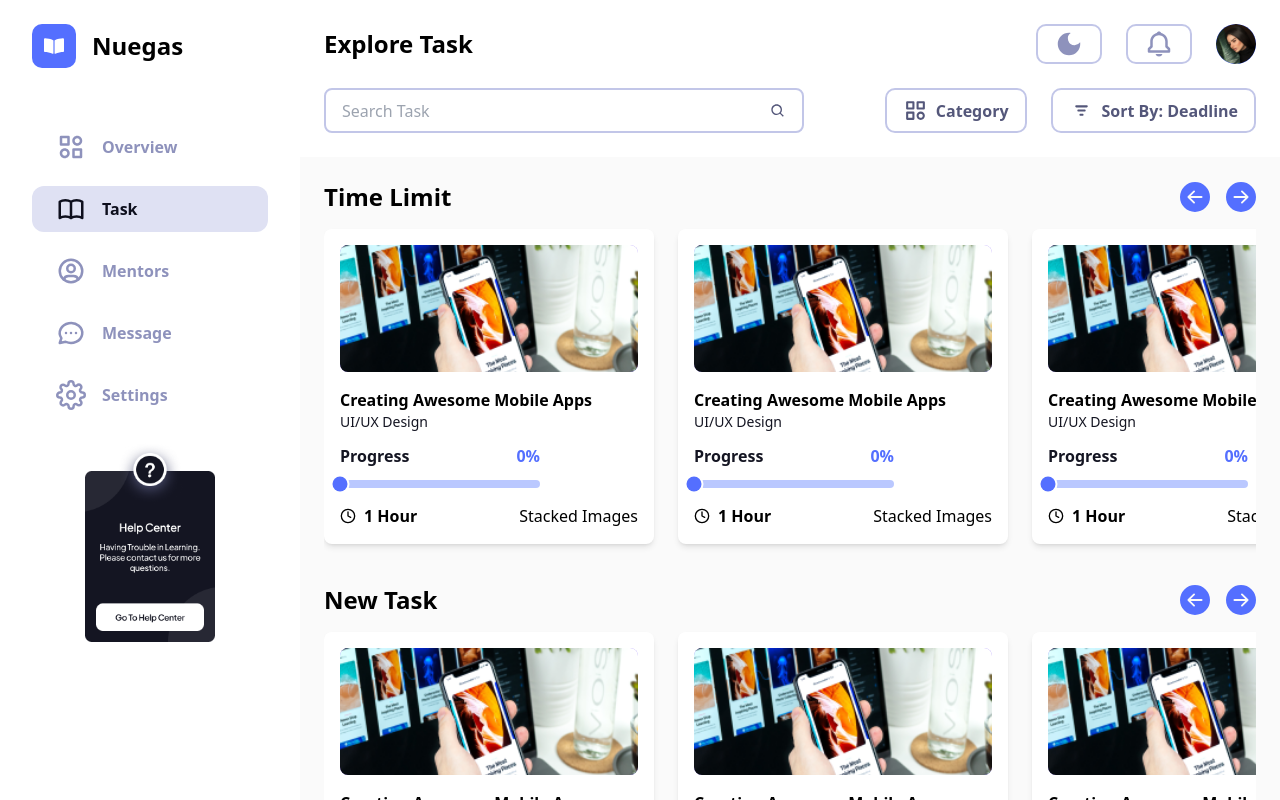
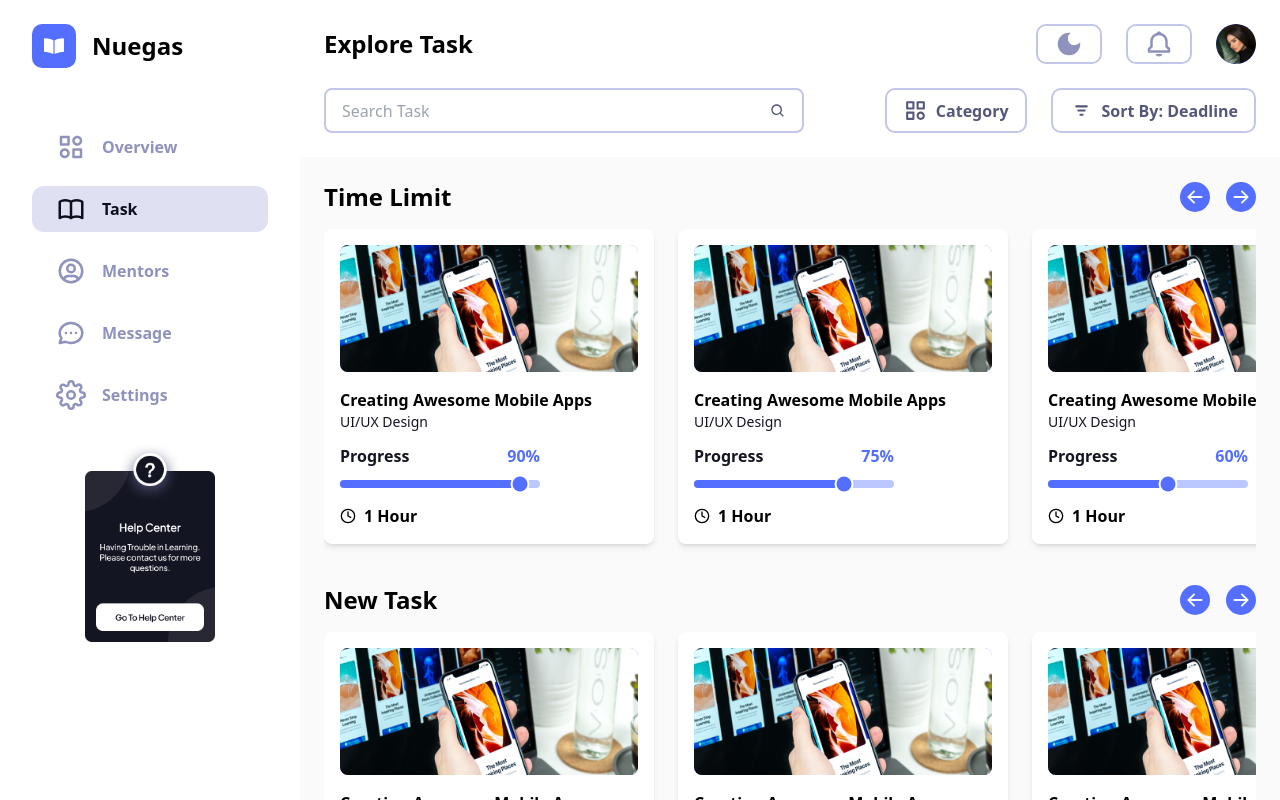
Before and after one commit to yemicoded/advance-task-management-system, a Next.js app: page /task in a window 1280 px wide. Built offline with nearby package versions, Linux system fonts and the light colour scheme.

Commit message:
dummy progress value added

```diff
--- a/components/task-card.jsx
+++ b/components/task-card.jsx
@@ -21,7 +21,7 @@ export default function TaskCard({
       return (
             <div className={classes}>
                   <div className='w-full h-[45%] rounded-lg overflow-hidden bg-primary-400'>
-                        <Image src="/task1.png" width="320px" height="140px" alt="" layout="responsive" objectFit='cover' className='w-full' />
+                        <Image src="/task-img.png" width="320px" height="140px" alt="" layout="responsive" objectFit='cover' className='w-full' />
                   </div>
                   <div className='mt-4'>
                         <p className='font-semibold'>Creating Awesome Mobile Apps</p>
@@ -33,7 +33,7 @@ export default function TaskCard({
                               <FiClock />
                               <p className='font-semibold'>1 Hour</p>
                         </div>
-                        <div>Stacked Images</div>
+                        {/* <div>Stacked Images</div> */}
                   </div>
             </div>
       )
--- a/layouts/students/views/overview.jsx
+++ b/layouts/students/views/overview.jsx
@@ -32,9 +32,12 @@ export default function Overview() {
                   <Container classname='py-6'>
                         <CardsTopBar title='Upcoming Tasks' scrollRef={taskRef} />
                         <ScrollContainer scrollRef={taskRef} classname='max-w-4xl px-0 space-x-6'>
-                              <TaskCard contained/>
-                              <TaskCard contained/>
-                              <TaskCard contained/>
+                              <TaskCard progress={30} contained/>
+                              <TaskCard progress={45} contained/>
+                              <TaskCard progress={70} contained/>
+                              <TaskCard progress={20} contained/>
+                              <TaskCard progress={65} contained/>
+                              <TaskCard progress={90} contained/>
                         </ScrollContainer>
                   </Container>
                   <Container classname='lg:hidden pb-6'>
--- a/layouts/students/views/task.jsx
+++ b/layouts/students/views/task.jsx
@@ -22,21 +22,23 @@ export default function Task({
                   <Container classname='py-6 lg:py-0'>
                         <CardsTopBar title='Time Limit'scrollRef={timeLimitRef} />
                         <ScrollContainer scrollRef={timeLimitRef} classname='px-0 space-x-6'>
-                              <TaskCard contained/>
-                              <TaskCard contained/>
-                              <TaskCard contained />
-                              <TaskCard contained/>
-                              <TaskCard contained/>
+                              <TaskCard progress={90} contained/>
+                              <TaskCard progress={75} contained/>
+                              <TaskCard progress={60} contained/>
+                              <TaskCard progress={20} contained/>
+                              <TaskCard progress={95} contained/>
+                              <TaskCard progress={100} contained/>
                         </ScrollContainer>
                   </Container>
                   <Container classname='py-6'>
                         <CardsTopBar title='New Task'scrollRef={newTaskRef} />
                         <ScrollContainer scrollRef={newTaskRef} classname='px-0 space-x-6'>
-                              <TaskCard contained/>
-                              <TaskCard contained/>
-                              <TaskCard contained />
-                              <TaskCard contained/>
-                              <TaskCard contained/>
+                              <TaskCard progress={30} contained/>
+                              <TaskCard progress={45} contained/>
+                              <TaskCard progress={70} contained/>
+                              <TaskCard progress={20} contained/>
+                              <TaskCard progress={65} contained/>
+                              <TaskCard progress={90} contained/>
                         </ScrollContainer>
                   </Container>
             </Container>
```
Also changed, not shown: public/task-img.png (added).
